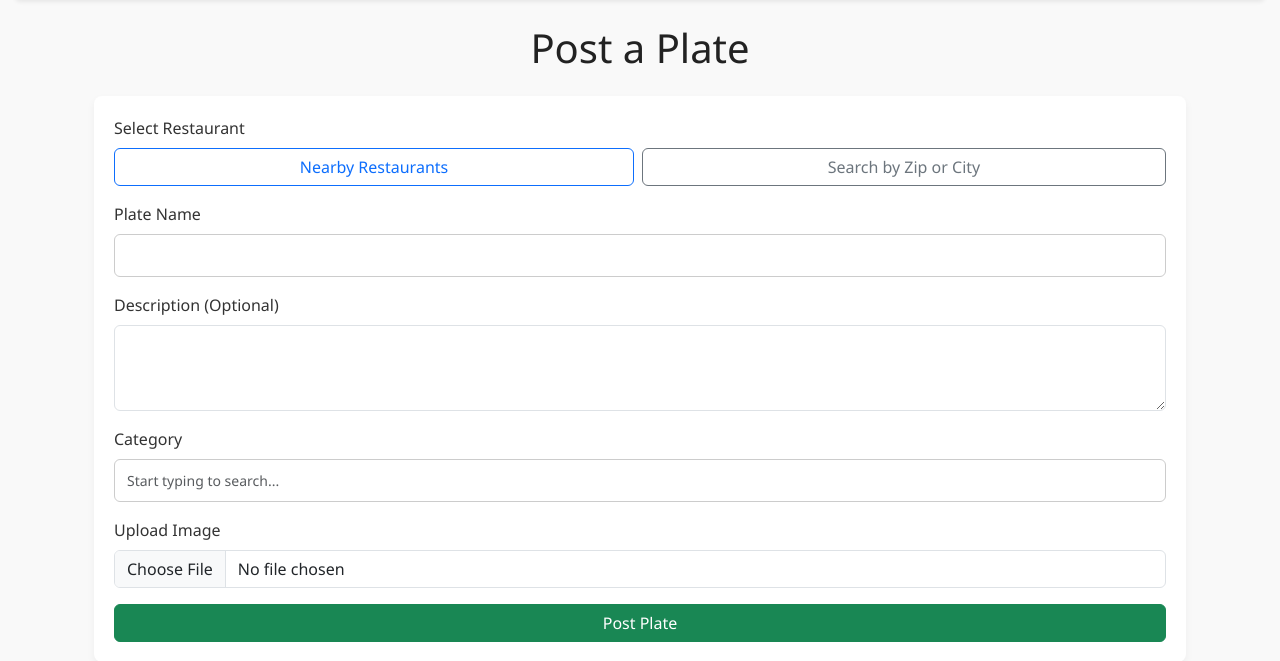
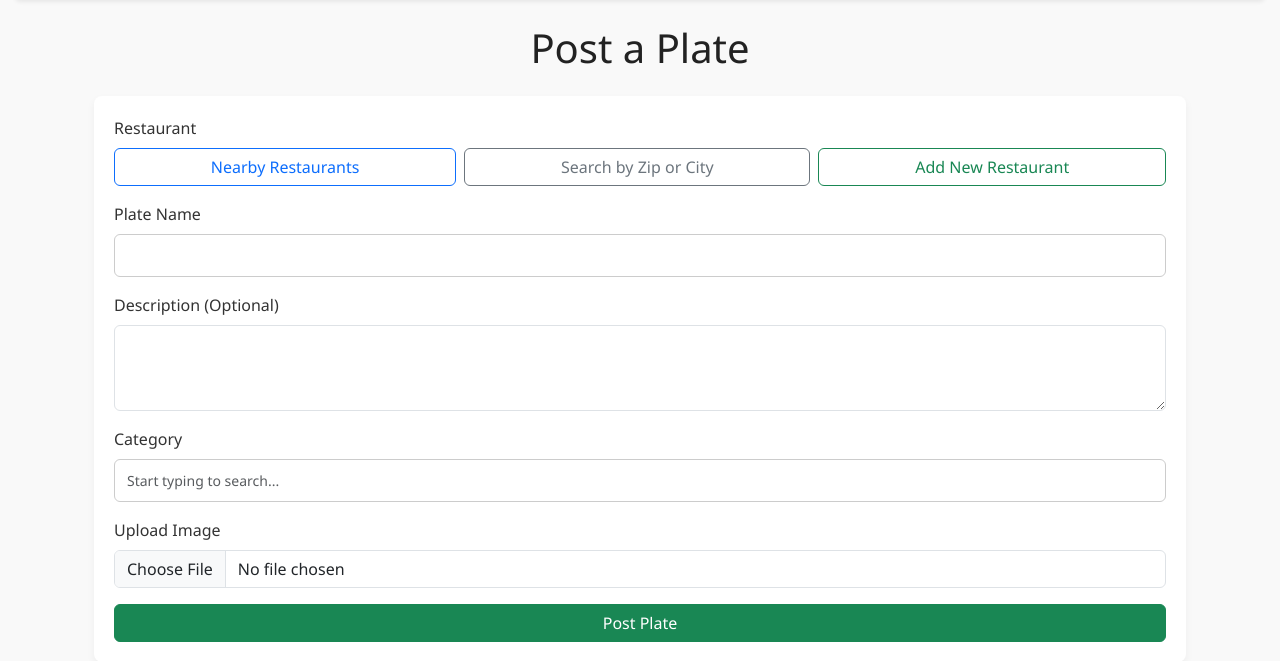
Before and after one commit to ktwom22/plater8te, a Flask app: page /create_plate in a window 1280 px wide. Shown: the part 60-721 px from the top of the page. Run offline with Flask 3, Linux system fonts and the light colour scheme; a user stored in the database is signed in; data comes from the database, SQL or seed files in the repository; both versions use the stored data as it was after the commit.

Commit message:
fix a lot of issues

```diff
--- a/app.py
+++ b/app.py
@@ -10,6 +10,7 @@ from flask_migrate import Migrate
 import requests
 from dotenv import load_dotenv
 from PIL import Image, ExifTags
+
 
 load_dotenv()
 
@@ -231,14 +232,16 @@ def schedule_email_for_rating(plate_id, user_id):
     pass
 
 def get_place_details(place_id):
-    api_key = YOUR_GOOGLE_API_KEY
+    api_key = GOOGLE_PLACES_API_KEY
+    if not api_key:
+        return {}
+
     url = (
-        f"https://maps.googleapis.com/maps/api/place/details/json?"
-        f"place_id={place_id}&fields=name,formatted_address,website&key={api_key}"
+        "https://maps.googleapis.com/maps/api/place/details/json"
+        f"?place_id={place_id}&fields=name,formatted_address,website&key={api_key}"
     )
 
     response = requests.get(url).json()
-
     if response.get("status") == "OK":
         result = response.get("result", {})
         return {
@@ -248,6 +251,7 @@ def get_place_details(place_id):
         }
 
     return {}
+
 # ------------------ Routes ------------------
 @app.route('/')
 def home():
@@ -313,7 +317,8 @@ def search_plates():
 
         # Compute avg_rating for each plate
         for plate in plates:
-            ratings = [r.rating for r in plate.ratings] if hasattr(plate, 'ratings') else []
+            ratings = [up.rated for up in plate.user_plates if up.rated and up.rated > 0]
+            plate.avg_rating = sum(ratings) / len(ratings) if ratings else 0
             plate.avg_rating = sum(ratings) / len(ratings) if ratings else 0
 
         filtered_plates = plates
@@ -632,14 +637,36 @@ def plate_swipe(plate_id):
     return jsonify({'status':'ok'})
 
 # ------------------ User Plates ------------------
+from sqlalchemy import or_
+
 @app.route('/my_plates')
 def my_plates():
     if 'user_id' not in session:
-        flash("Login required","error")
+        flash("Login required", "error")
         return redirect(url_for('login'))
-    user_id=session['user_id']
-    unrated=db.session.query(Plate).join(UserPlate, (UserPlate.plate_id==Plate.id)&(UserPlate.user_id==user_id), isouter=True).filter((UserPlate.rated==False)|(UserPlate.rated==None)).all()
+
+    user_id = session['user_id']
+
+    # Get all plates for this user where rated = 0 or NULL
+    unrated = (
+        db.session.query(Plate)
+        .join(
+            UserPlate,
+            (UserPlate.plate_id == Plate.id) &
+            (UserPlate.user_id == user_id),
+            isouter=True
+        )
+        .filter(
+            or_(
+                UserPlate.rated == 0,
+                UserPlate.rated.is_(None)
+            )
+        )
+        .all()
+    )
+
     return render_template('my_plates.html', plates=unrated)
+
 
 @app.route('/favorites')
 def favorites():
@@ -705,6 +732,26 @@ def rate_plate(plate_id):
 
     return render_template("rate_plate.html", plate=plate, user_plate=user_plate)
 
+@app.route('/geocode_reverse')
+def geocode_reverse():
+    lat = request.args.get('lat', type=float)
+    lon = request.args.get('lon', type=float)
+    if lat is None or lon is None:
+        return jsonify({'success': False, 'error': 'Missing lat/lon'})
+
+    try:
+        url = f"https://nominatim.openstreetmap.org/reverse?format=json&lat={lat}&lon={lon}&addressdetails=1"
+        r = requests.get(url, headers={'User-Agent':'plater8te-app/1.0'}, timeout=6).json()
+        addr = r.get('address', {})
+        return jsonify({
+            'success': True,
+            'address': addr.get('road') or '',
+            'city': addr.get('city') or addr.get('town') or addr.get('village') or '',
+            'state': addr.get('state') or ''
+        })
+    except:
+        return jsonify({'success': False, 'error': 'Could not resolve location'})
+
 
 # ------------------ App Startup ------------------
 if __name__ == '__main__':
--- a/templates/create_plate.html
+++ b/templates/create_plate.html
@@ -8,21 +8,33 @@
 
     <form method="POST" enctype="multipart/form-data" id="plate-form">
 
-        <!-- Nearby Restaurants -->
+        <!-- Restaurant Selection -->
         <div class="mb-3">
-            <label class="form-label">Select Restaurant</label>
+            <label class="form-label">Restaurant</label>
 
             <div class="d-flex flex-column flex-sm-row gap-2 mb-2">
                 <button type="button" class="btn btn-outline-primary flex-grow-1" onclick="useNearby()">Nearby Restaurants</button>
                 <button type="button" class="btn btn-outline-secondary flex-grow-1" onclick="useLocationInput()">Search by Zip or City</button>
+                <button type="button" class="btn btn-outline-success flex-grow-1" onclick="showAddRestaurant()">Add New Restaurant</button>
             </div>
 
+            <!-- Location search -->
             <div id="location-section" class="mb-2" style="display:none;">
                 <input type="text" id="location-input" class="form-control mb-2" placeholder="Enter zip code or city">
                 <button type="button" class="btn btn-primary w-100 mb-2" onclick="fetchRestaurants()">Search</button>
             </div>
 
-            <!-- Hidden inputs for restaurant data -->
+            <!-- Add new restaurant -->
+            <div id="add-restaurant-section" class="mb-2" style="display:none;">
+                <input type="text" id="new_restaurant_name" class="form-control mb-2" placeholder="Restaurant Name">
+                <input type="text" id="new_restaurant_address" class="form-control mb-2" placeholder="Address">
+                <input type="text" id="new_restaurant_city" class="form-control mb-2" placeholder="City">
+                <input type="text" id="new_restaurant_state" class="form-control mb-2" placeholder="State">
+                <button type="button" class="btn btn-primary w-100 mb-2" onclick="useMyLocationForNewRestaurant()">Use My Current Location</button>
+                <button type="button" class="btn btn-secondary w-100" onclick="selectNewRestaurant()">Select This Restaurant</button>
+            </div>
+
+            <!-- Hidden inputs for form submission -->
             <input type="hidden" name="restaurant_name" id="restaurant_name">
             <input type="hidden" name="restaurant_address" id="restaurant_address">
             <input type="hidden" name="restaurant_latitude" id="restaurant_latitude">
@@ -104,17 +116,29 @@ document.addEventListener('DOMContentLoaded', function() {
         }
     });
 
-    // Nearby Restaurants Functions
+    // Show modal
+    function showModal() {
+        const modal = new bootstrap.Modal(document.getElementById('restaurantModal'));
+        modal.show();
+    }
+    function hideModal() {
+        const modalEl = document.getElementById('restaurantModal');
+        const modal = bootstrap.Modal.getInstance(modalEl);
+        if(modal) modal.hide();
+    }
+
+    // Nearby Restaurants
     window.useNearby = function() {
         useNearbyFlag = true;
         document.getElementById('location-section').style.display = 'none';
-        showModal();
+        document.getElementById('add-restaurant-section').style.display = 'none';
         if (navigator.geolocation) {
             navigator.geolocation.getCurrentPosition(pos => {
                 lat = pos.coords.latitude;
                 lon = pos.coords.longitude;
+                showModal();
                 fetchRestaurants();
-            }, () => alert('Unable to get your location.'));
+            }, () => alert('Unable to get your location. Please allow location access.'));
         } else {
             alert('Geolocation is not supported by this browser.');
         }
@@ -123,18 +147,8 @@ document.addEventListener('DOMContentLoaded', function() {
     window.useLocationInput = function() {
         useNearbyFlag = false;
         document.getElementById('location-section').style.display = 'block';
+        document.getElementById('add-restaurant-section').style.display = 'none';
     };
-
-    function showModal() {
-        const modal = new bootstrap.Modal(document.getElementById('restaurantModal'));
-        modal.show();
-    }
-
-    function hideModal() {
-        const modalEl = document.getElementById('restaurantModal');
-        const modal = bootstrap.Modal.getInstance(modalEl);
-        if(modal) modal.hide();
-    }
 
     window.fetchRestaurants = function() {
         const urlBase = '/nearby_restaurants';
@@ -160,12 +174,10 @@ document.addEventListener('DOMContentLoaded', function() {
             loading.classList.add('d-none');
             listEl.classList.remove('d-none');
             listEl.innerHTML = '';
-
-            if(data.error) {
+            if(data.error){
                 listEl.innerHTML = `<li class="list-group-item text-danger">${data.error}</li>`;
                 return;
             }
-
             data.restaurants.forEach(r => {
                 const li = document.createElement('li');
                 li.className = 'list-group-item list-group-item-action';
@@ -174,7 +186,7 @@ document.addEventListener('DOMContentLoaded', function() {
                 li.addEventListener('click', () => selectRestaurant(r));
                 listEl.appendChild(li);
             });
-        }).catch(err => {
+        }).catch(err=>{
             loading.classList.add('d-none');
             listEl.classList.remove('d-none');
             listEl.innerHTML = `<li class="list-group-item text-danger">Error fetching restaurants</li>`;
@@ -182,7 +194,7 @@ document.addEventListener('DOMContentLoaded', function() {
         });
     };
 
-    window.selectRestaurant = function(r) {
+    window.selectRestaurant = function(r){
         document.getElementById('restaurant_name').value = r.name;
         document.getElementById('restaurant_address').value = r.address;
         document.getElementById('restaurant_latitude').value = r.latitude;
@@ -191,46 +203,74 @@ document.addEventListener('DOMContentLoaded', function() {
         hideModal();
     };
 
+    // Add New Restaurant
+    window.showAddRestaurant = function(){
+        document.getElementById('add-restaurant-section').style.display = 'block';
+        document.getElementById('location-section').style.display = 'none';
+        document.getElementById('restaurant-list').style.display = 'none';
+        document.getElementById('restaurant-loading').classList.add('d-none');
+    };
+
+    window.useMyLocationForNewRestaurant = function() {
+        if(navigator.geolocation){
+            navigator.geolocation.getCurrentPosition(async pos=>{
+                const lat = pos.coords.latitude;
+                const lon = pos.coords.longitude;
+                const resp = await fetch(`/geocode_reverse?lat=${lat}&lon=${lon}`);
+                const data = await resp.json();
+                if(data.success){
+                    document.getElementById('new_restaurant_address').value = data.address || '';
+                    document.getElementById('new_restaurant_city').value = data.city || '';
+                    document.getElementById('new_restaurant_state').value = data.state || '';
+                    document.getElementById('restaurant_latitude').value = lat;
+                    document.getElementById('restaurant_longitude').value = lon;
+                } else alert('Could not resolve your location.');
+            }, err => alert('Please allow location access.'));
+        } else alert('Geolocation is not supported by your browser.');
+    };
+
+    window.selectNewRestaurant = function(){
+        const name = document.getElementById('new_restaurant_name').value.trim();
+        const address = document.getElementById('new_restaurant_address').value.trim();
+        const city = document.getElementById('new_restaurant_city').value.trim();
+        const state = document.getElementById('new_restaurant_state').value.trim();
+        if(!name || !address || !city || !state) return alert('Please fill all fields.');
+        document.getElementById('restaurant_name').value = name;
+        document.getElementById('restaurant_address').value = `${address}, ${city}, ${state}`;
+        document.getElementById('selected-restaurant').textContent = `Selected: ${name}`;
+        document.getElementById('add-restaurant-section').style.display = 'none';
+    };
+
     // Category Autocomplete
     const categoryInput = document.getElementById('category_search');
     const categorySelect = document.getElementById('category_id');
     const categorySuggestions = document.getElementById('category_suggestions');
+    const categoryMap = {};
+    Array.from(categorySelect.options).forEach(opt => { if(opt.value) categoryMap[opt.text] = opt.value; });
 
-    const categoryMap = {};
-    Array.from(categorySelect.options).forEach(opt => {
-        if(opt.value) categoryMap[opt.text] = opt.value;
+    categoryInput.addEventListener('input', function(){
+        const value = this.value.toLowerCase();
+        categorySuggestions.innerHTML = '';
+        const matches = Object.keys(categoryMap).filter(name => name.toLowerCase().includes(value));
+        if(!matches.length) return categorySuggestions.style.display='none';
+        matches.forEach(name=>{
+            const li = document.createElement('li');
+            li.className='list-group-item list-group-item-action';
+            li.style.cursor='pointer';
+            const regex = new RegExp(`(${value})`, 'i');
+            li.innerHTML = name.replace(regex,'<mark>$1</mark>');
+            li.addEventListener('click', ()=>{categoryInput.value=name; categorySelect.value=categoryMap[name]; categorySuggestions.style.display='none';});
+            categorySuggestions.appendChild(li);
+        });
+        categorySuggestions.style.display='block';
     });
 
-    categoryInput.addEventListener('input', function() {
-        const value = this.value.toLowerCase();
-        categorySuggestions.innerHTML = '';
-
-        const matches = Object.keys(categoryMap).filter(name => name.toLowerCase().includes(value));
-        if(!matches.length) return categorySuggestions.style.display = 'none';
-
-        matches.forEach(name => {
-            const li = document.createElement('li');
-            li.className = 'list-group-item list-group-item-action';
-            li.style.cursor = 'pointer';
-            const regex = new RegExp(`(${value})`, 'i');
-            li.innerHTML = name.replace(regex, '<mark>$1</mark>');
-            li.addEventListener('click', () => {
-                categoryInput.value = name;
-                categorySelect.value = categoryMap[name];
-                categorySuggestions.style.display = 'none';
-            });
-            categorySuggestions.appendChild(li);
-        });
-
-        categorySuggestions.style.display = 'block';
-        categorySuggestions.firstChild.scrollIntoView({block:"nearest"});
+    document.addEventListener('click', e=>{
+        if(!categoryInput.contains(e.target) && !categorySuggestions.contains(e.target)){
+            categorySuggestions.style.display='none';
+        }
     });
 
-    document.addEventListener('click', e => {
-        if(!categoryInput.contains(e.target) && !categorySuggestions.contains(e.target)) {
-            categorySuggestions.style.display = 'none';
-        }
-    });
 });
 </script>
 {% endblock %}
```
Also changed, not shown: instance/plate_rating.db.
